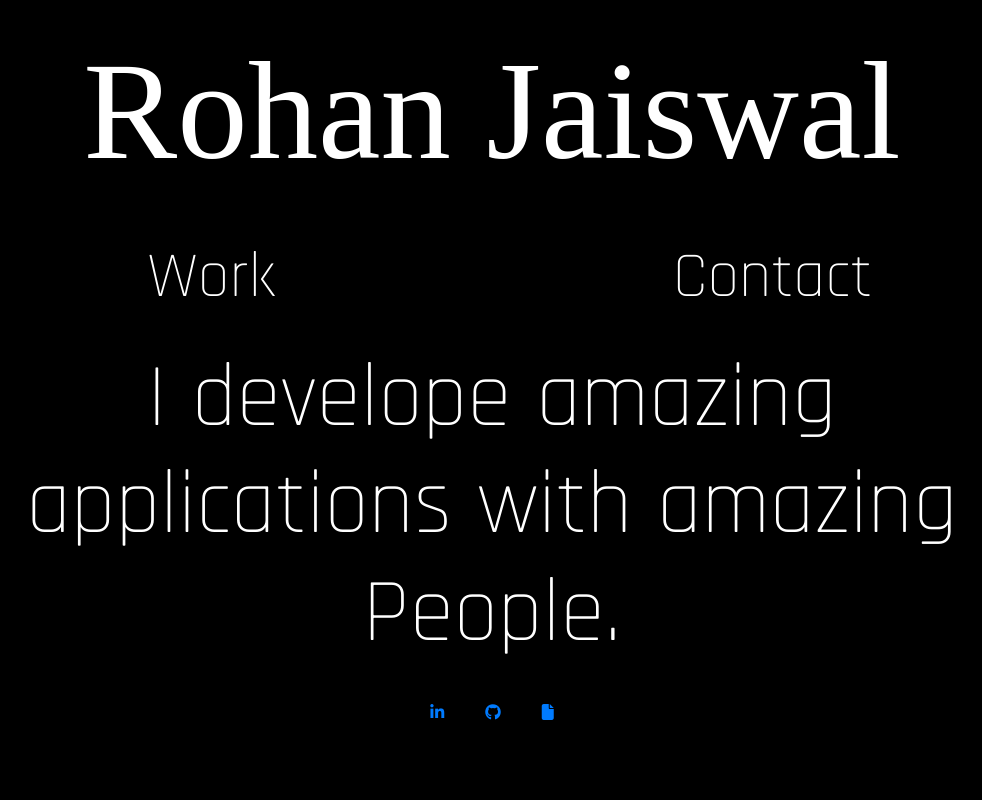
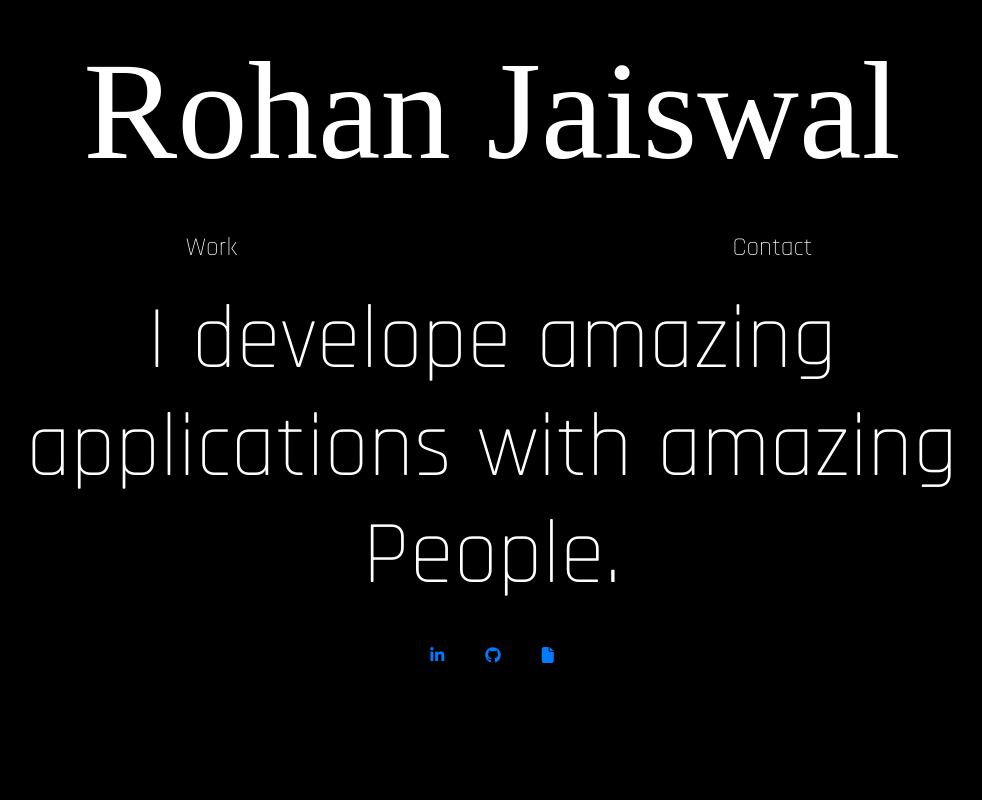
Before and after one commit to rohanjaiswal372/portfolio-angular, an Angular app: page / in a window 1280 px wide. Shown: the top 800 px of the page, without its empty margins (148-1130 px from the left). Built offline with nearby package versions, Linux system fonts and the light colour scheme; a web font is replaced by a local one.

Commit message:
section spacing changes, css

```diff
--- a/src/app/app.component.sass
+++ b/src/app/app.component.sass
@@ -64,16 +64,15 @@ mobile-nav
 // Extra small devices (portrait phones, less than 576px)
 @media (max-width: 600px)
     section
-        height: 100vh
-        padding: 0 0
+        padding: 4vh 0
         margin: 0 0
 
     .intro
+        height: 100vh
+        padding: 5vh 0 1vh 0
         .mobile-nav
-            margin: 2vh 0
+            margin: 3vh 0
             display: block
-            .nav-link
-                font-size: 5vw
         .full-nav
             display: none
         .container
@@ -84,12 +83,14 @@ mobile-nav
             .navbar-brand
                 font-size: 14vw
                 margin: 4vh 0
+            .nav-link
+                font-size: 4vw
         #para
-            padding: 3vw 0
+            padding: 2vh 0
             h1
-                font-size: 8vw
+                font-size: 9vw
             ul
-                padding: 3vw 0
+                padding: 3vh 0
 
     .work
         h2
@@ -117,16 +118,14 @@ mobile-nav
     .container
         max-width:90%
         section
-            height: 100vh
             padding: 0 0
             margin: 0 0
 
     .intro
+        height: 100vh
         .mobile-nav
             margin: 2vh 0
             display: block
-            .nav-link
-                font-size: 5vw
         .full-nav
             display: none
         .container
@@ -175,15 +174,15 @@ mobile-nav
     .container
         max-width:90%
         section
-            height: 100vh
-            padding: 0 0
-            margin: 0 0
+            padding: 3vh 0
+            margin: 0 0 0 0
     .intro
+        height: 100vh
+        padding: 0 0 !important
+        margin: 0 0 5vh 0 !important
         .mobile-nav
             margin: 0
             display: block
-            .nav-link
-                font-size: 5vw
         .full-nav
             display: none
         .container
```
